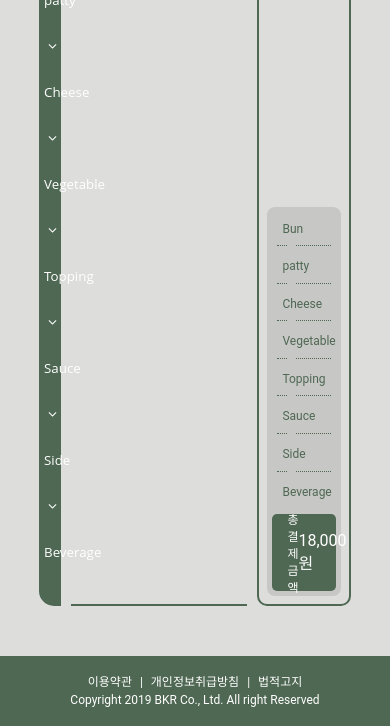
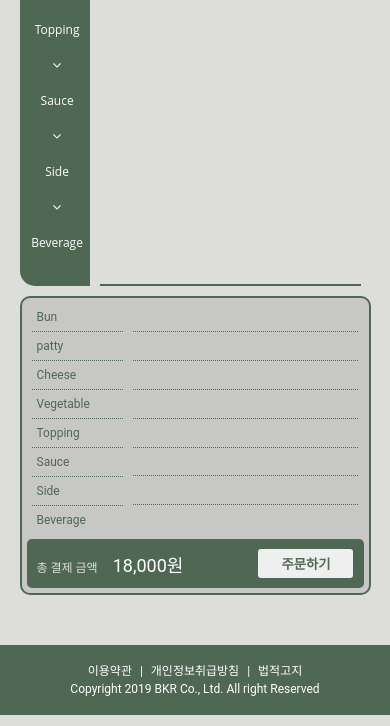
Before and after one commit to cocoao/UI-UX_Burger-s, a PHP site: page /pages/bug_or_cus.php in a window 390 px wide. Shown: the part 536-1262 px from the top of the page. Run offline with PHP 8.4, Linux system fonts and the light colour scheme; grey boxes are pictures that could not be loaded.

Commit message:
210410 custom order page 완료

```diff
--- a/burgers/css/bug_or.css
+++ b/burgers/css/bug_or.css
@@ -1,5 +1,5 @@
 .pageNav{display: flex; justify-content: center; align-items: center; width: 80%;  border-bottom: 2px solid #4f6853;}
-.pageNav a{padding: 30px; color: #4f6853; transition: all 0.4s; width: 15%; text-align: center;}
+.pageNav a{padding: 30px 0; color: #4f6853; transition: all 0.4s; width: 15%; text-align: center;}
 .pageNav a:hover,.pageNav a.active{font-weight: 900;}
 
 .title{width: 100%; text-align: center; font-size: 45px; padding-bottom: 10px; color: #4f6853; font-weight: 300;}
@@ -20,11 +20,13 @@
 
 
 .cusBox .viewPay{width: 30%; border: 2px solid #4f6853; border-radius: 10px; padding: 8px; height: auto; display: flex; flex-direction: column;}
-
 .cusBox .viewPay .cusView{width: 100%; height: 100%; display: flex; justify-content:space-around; align-items: center; flex-direction: column; padding: 20px 0}
 .cusBox .viewPay .cusView>div{width: 100%; height: fit-content; position: relative; overflow: hidden; display: flex; justify-content: center; align-items: center;flex-direction: column; }
-.cusBox .viewPay .cusView img{width: 100%; height: auto; position: absolute; left: 100%; transition: all 0.6s;}
-.cusBox .viewPay .cusView img.check{width: 100%; height: auto; position: relative; left: 0; _animation: view 0.6s; transition: all 0.6s;}
+.cusBox .viewPay .cusView .one img{width: 100%; height: auto; position: absolute; left: 100%; transition: all 0.6s; animation: hideOne 0.6s 1 forwards;}
+.cusBox .viewPay .cusView .more img{width: 100%; height: auto; position: absolute; left: 100%; transition: all 0.6s; animation: hideMore 0.6s 1 forwards;}
+.cusBox .viewPay .cusView .one img.check{width: 100%; height: auto; position: relative; left: 0; animation: viewOne 0.6s 1 forwards; transition: all 0.6s;}
+.cusBox .viewPay .cusView .more img.check{width: 100%; height: auto; position: relative; left: 0; animation: viewMore 0.6s 1 forwards; transition: all 0.6s;}
+
 .cusBox .viewPay .cusView .vegetable{height: auto;}
 
 .cusBox .viewPay .cusPay{width: 100%; height: 100%; background: rgba(0,0,0,0.1);; margin-top: 10px; border-radius: 8px; padding: 0 5px 5px; display: flex; flex-wrap: wrap;}
@@ -34,6 +36,7 @@
 .cusBox .viewPay .cusPay .payList p, .cusBox .viewPay .cusPay .selList p{padding: 10px 5px; border-bottom: 1px dotted #4f6853; height: 11.5%; display: flex; align-items: center; font-size: 12px;}
 .cusBox .viewPay .cusPay .payList p:last-child,.cusBox .viewPay .cusPay .selList p:last-child{border-bottom: 0;}
 
-.cusBox .viewPay .cusPay .paySum{height: 20%; background: #4f6853; border-radius: 5px; width: 100%; display: flex; align-items: center; padding: 5px 15px; color: #fff; justify-content: space-between;}
-.cusBox .viewPay .cusPay .paySum p{font-size: 12px;}
-.cusBox .viewPay .cusPay .paySum em{font-style: normal; font-size: 16px;}
+.cusBox .viewPay .cusPay .paySum{height: 20%; background: #4f6853; border-radius: 5px; width: 100%; display: flex; align-items: center; padding: 5px 15px; color: #fff; justify-content: space-between;flex-wrap: wrap;}
+.cusBox .viewPay .cusPay .paySum p{font-size: 12px; color: #ddd;}
+.cusBox .viewPay .cusPay .paySum em{font-style: normal; font-size: 18px; padding:0 0 0 15px; color: #fff;}
+.cusBox .viewPay .cusPay .paySum button{border: 0; padding: 10px 15px; outline: 0; border-radius: 3px; color: #4f6853; font-weight: 600;}
--- a/burgers/css/media.css
+++ b/burgers/css/media.css
@@ -11,6 +11,15 @@
   .howSns .howBox .howCon .step img{bottom: 45px;}
   .howSns .howBox .howCon .step{margin-top: 0;}
   footer{height: 70px;}
+
+  /* custom order page */
+  .cusBox .cusNav{width: 10%;}
+  .cusBox .cusSel{width: calc(55% - 20px);}
+  .cusBox .cusSel .select{width: calc(50% - 10px);}
+  .cusBox .viewPay{width: 35%;}
+  .cusBox .viewPay .cusPay .paySum{justify-content: center; text-align: center;}
+  .cusBox .viewPay .cusPay .paySum p{width: 100%;}
+  .cusBox .viewPay .cusPay .paySum button{padding: 3px 15px; width: 100%;}
 }
 
 @media screen and (max-width : 950px){
@@ -24,12 +33,17 @@
   .howSns .howBox .howTit,.howSns .howBox .snsBox{height: 30px;}
   .howSns .howBox .howTit em{font-size: 14px;}
   .howSns .howBox .howCon .step p{font-size: 12px;}
+
+  /* custom order page */
+  .pageNav a{width: 25%;}
+  .cusBox{width: 90%;}
 }
 
 @media screen and (max-width : 750px){
   .navBox .logo{font-size: 26px; width:40%;}
   .navBox .nav{font-size: 13px; width: 30%;}
   .navBox .nav i{font-size: 18px;}
+  .navBox .nav:hover .navHover{bottom: 10px;}
   .mainImg{flex-wrap: wrap;}
   .mainImg .imgWrap{order: 1; width: 100%; height: 50vh;}
   .mainImg .txtBox{order: 2; width: 100%;}
@@ -47,12 +61,30 @@
   footer{justify-content: center;}
   footer p:nth-child(1){display: none;}
   footer p:nth-child(2){text-align: center;}
+
+  /* custom order page */
+  .loginBox{justify-content: center;}
+  .loginBox a{padding: 0 20px;}
+  .title{display: none;}
+  .cusBox .cusNav{width: 20%;}
+  .cusBox .cusSel{width: calc(80% - 20px);}
+  .cusBox .viewPay{width: 100%; margin-top: 10px;}
+  .cusBox .cusNav button{font-size: 12px; padding: 10px 0;}
+  .cusBox .viewPay{padding: 0;}
+  .cusBox .viewPay .cusView{display: none;}
+  .cusBox .viewPay .cusPay{margin-top: 0;}
+  .cusBox .viewPay .cusPay .paySum{height: auto; padding: 10px;}
+  .cusBox .viewPay .cusPay .paySum p{width: 80%; text-align: left;}
+  .cusBox .viewPay .cusPay .paySum button{width: 20%; padding: 5px 15px;}
+  .cusBox .viewPay .cusPay .payList,.cusBox .viewPay .cusPay .selList{height: auto;}
+  .cusBox .viewPay .cusPay .payList p, .cusBox .viewPay .cusPay .selList p{height: 15%; padding: 7px 5px;}
 }
 
 @media screen and (max-width : 480px){
   .navBox{flex-wrap: wrap; height: auto; padding: 15px;}
   .navBox .logo{order: 1; width: 100%; padding-bottom: 10px;}
   .navBox .nav,.navBox .nav.rightN{width: 50%; text-align: center; order: 2; border-top: 2px solid #4f6853; padding: 5px 0;}
+  .navHover{display: none;}
   .loginBox{height: auto; justify-content: center; padding: 3px 10px;}
   .loginBox a{font-size: 12px;}
   .mainImg .imgWrap{height: 40vh;}
@@ -62,4 +94,11 @@
   .howSns .howBox .howCon .step img.howToHover{display: block;}
   .howSns .howBox .howCon .step p{bottom: 10px;}
   .mainImg .txtBox h2{font-size: 28px;}
+
+  /* custom order page */
+  .pageNav a{width: 33.33%; padding: 30px 0 10px 0;}
+  .cusBox{padding: 20px auto;}
+  .cusBox .cusNav button{padding: 5px 0;}
+  .cusBox .viewPay .cusPay .paySum p{width: 70%;}
+  .cusBox .viewPay .cusPay .paySum button{width: 30%;}
 }
--- a/burgers/include/bur_or_cus_sel.php
+++ b/burgers/include/bur_or_cus_sel.php
@@ -3,6 +3,12 @@
     <img src="/burgers/img/cu_bun_01.png" alt="bun_01">
     <label class="selHover" for="통밀번">통밀번
       <input type="radio" id="통밀번">
+    </label>
+  </div>
+  <div class="select">
+    <img src="/burgers/img/cu_bun_03.png" alt="bun_03">
+    <label class="selHover" for="호밀번">호밀번
+      <input type="radio" id="호밀번">
     </label>
   </div>
   <div class="select">
@@ -12,21 +18,15 @@
     </label>
   </div>
   <div class="select">
-    <img src="/burgers/img/cu_bun_03.png" alt="bun_03">
-    <label class="selHover" for="호밀번">호밀번
-      <input type="radio" id="호밀번">
+    <img src="/burgers/img/cu_bun_05.png" alt="bun_05">
+    <label class="selHover" for="검은깨번">검은깨번
+      <input type="radio" id="검은깨번">
     </label>
   </div>
   <div class="select">
     <img src="/burgers/img/cu_bun_04.png" alt="bun_04">
     <label class="selHover" for="먹물번">먹물번
       <input type="radio" id="먹물번">
-    </label>
-  </div>
-  <div class="select">
-    <img src="/burgers/img/cu_bun_05.png" alt="bun_05">
-    <label class="selHover" for="먹물참깨번">먹물참깨번
-      <input type="radio" id="먹물참깨번">
     </label>
   </div>
 </div>
--- a/burgers/js/custom.js
+++ b/burgers/js/custom.js
@@ -95,17 +95,13 @@ $('.selectBox.selectBox_on .select').click(function(){
   let eleIndex = $(this).index();
   let className = $(this).parents('.selectBox').attr('value');
   let viewImg = $('.cusView .' + className + '>img');
-  viewImg.eq(eleIndex).toggleClass('check');
-  if(viewImg.hasClass('check')){
-    viewImg.removeClass('check');
-    viewImg.eq(eleIndex).toggleClass('check');
-    viewImg.eq(eleIndex).css({'animation':'view 0.6s'})
-    if(className == 'bun'){
-      $('.cusView .' + className + '.bunUp >img').eq(eleIndex).addClass('check');
-      $('.cusView .' + className + '.bunDown >img').eq(eleIndex).addClass('check');
-    }
+  viewImg.eq(eleIndex).toggleClass('check').siblings().removeClass('check');
+
+  if($('.bunUp>img').eq(eleIndex).hasClass('check')){
+    $('.cusView .bunDown>img').removeClass('check');
+    $('.cusView .bunDown>img').eq(eleIndex).addClass('check');
   } else {
-    viewImg.css({'animation':'hide 0.6s'})
+    $('.cusView .bunDown>img').eq(eleIndex).removeClass('check');
   }
 });
 
--- a/burgers/pages/bug_or_cus.php
+++ b/burgers/pages/bug_or_cus.php
@@ -61,28 +61,38 @@
       </div>
       <div class="viewPay">
         <div class="cusView">
-          <div class="bun bunUp">
+          <div class="bun bunUp one">
             <img src="/burgers/img/cu_view_bun_01_01.png" alt="view_bun">
             <img src="/burgers/img/cu_view_bun_01_02.png" alt="view_bun">
+            <img src="/burgers/img/cu_view_bun_01_01.png" alt="view_bun">
+            <img src="/burgers/img/cu_view_bun_01_01.png" alt="view_bun">
+            <img src="/burgers/img/cu_view_bun_01_01.png" alt="view_bun">
           </div>
-          <div class="patty">
+          <div class="patty one">
             <img src="/burgers/img/cu_view_pa_01.png" alt="view_patty">
             <img src="/burgers/img/cu_view_bun_01_02.png" alt="view_bun">
+
           </div>
-          <div class="cheese"><img src="/burgers/img/cu_view_ch_01.png" alt="view_cheese"></div>
-          <div class="vegetable">
+          <div class="cheese one">
+            <img src="/burgers/img/cu_view_ch_01.png" alt="view_cheese">
+          </div>
+          <div class="vegetable more">
             <img src="/burgers/img/cu_view_ve_01.png" alt="view_vegetable">
             <img src="/burgers/img/cu_view_ve_03.png" alt="view_vegetable">
             <img src="/burgers/img/cu_view_ve_03.png" alt="view_vegetable">
           </div>
-          <div class="topping">
+          <div class="topping more">
             <img src="/burgers/img/cu_view_ve_01.png" alt="view_vegetable">
             <img src="/burgers/img/cu_view_ve_03.png" alt="view_vegetable">
             <img src="/burgers/img/cu_view_ve_03.png" alt="view_vegetable">
           </div>
-          <div class="bun bunDown">
+          <div class="bun bunDown more">
             <img src="/burgers/img/cu_view_bun_01_02.png" alt="view_bun">
             <img src="/burgers/img/cu_view_bun_01_01.png" alt="view_bun">
+            <img src="/burgers/img/cu_view_bun_01_02.png" alt="view_bun">
+            <img src="/burgers/img/cu_view_bun_01_02.png" alt="view_bun">
+            <img src="/burgers/img/cu_view_bun_01_02.png" alt="view_bun">
+
           </div>
         </div>
         <div class="cusPay">
@@ -107,8 +117,9 @@
             <p class="beverage"></p>
           </div>
           <div class="paySum">
-            <p>총 결제 금액</p>
-            <em>18,000원</em>
+            <p>총 결제 금액<em>18,000원</em></p>
+
+            <button>주문하기</button>
           </div>
         </div>
       </div>
```
Also changed, not shown: burgers/css/animation.css (+18 -6 lines).
